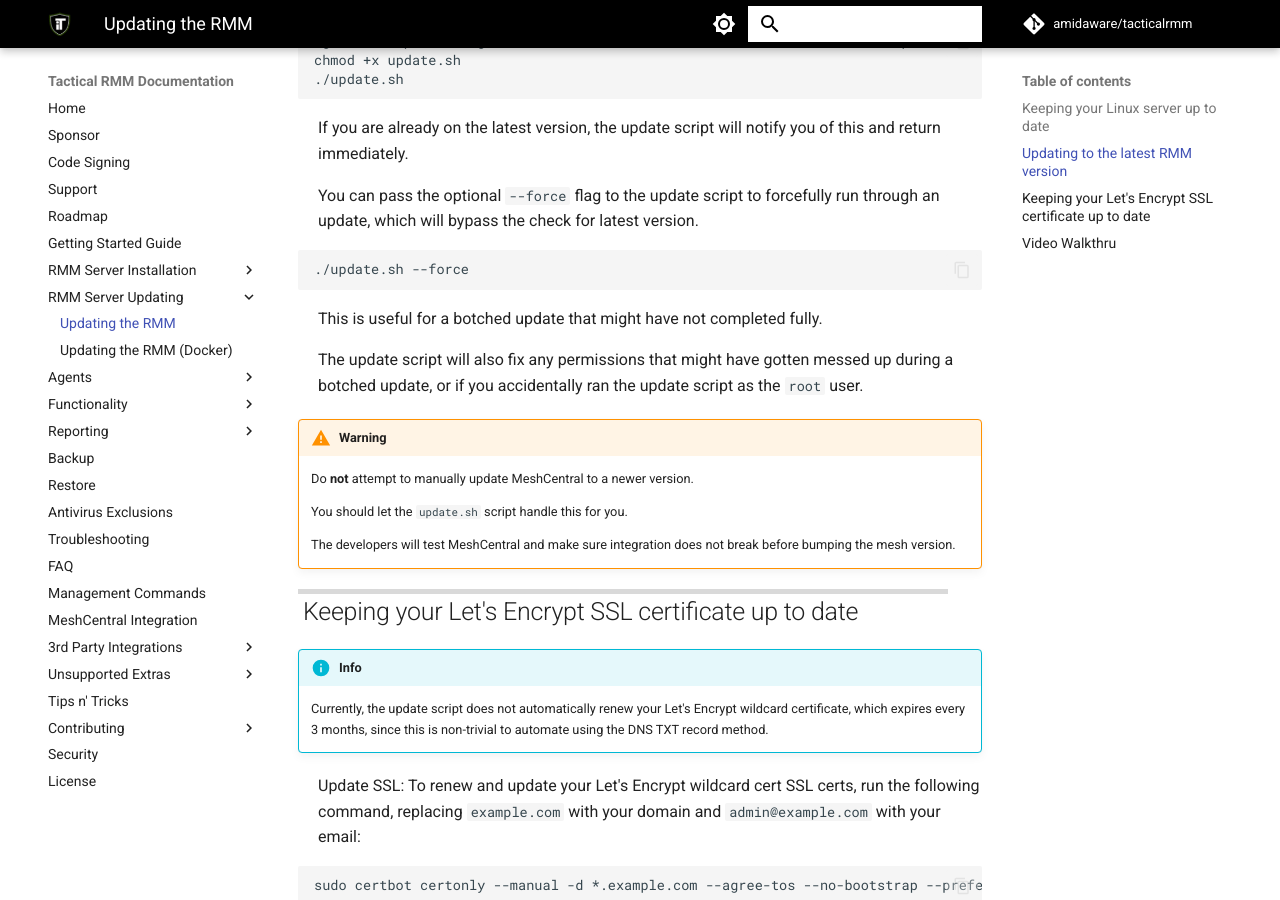
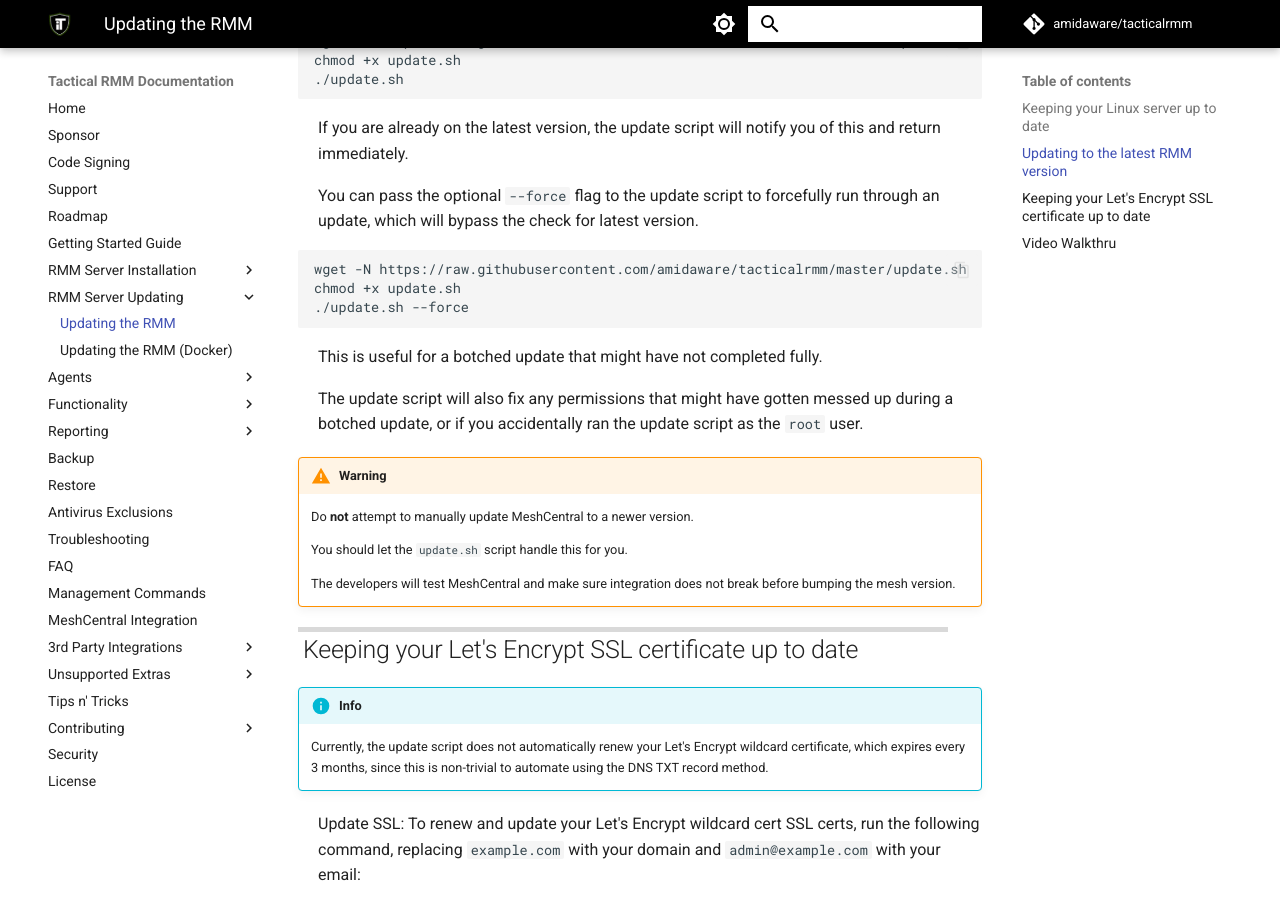
Before and after one commit to amidaware/trmm-docs, an MkDocs documentation site: the page built from docs/update_server.md, in a window 1280 px wide and 900 px high, scrolled down 1563 px. Built offline with MkDocs 1.6.1 and Material for MkDocs 9.7.7, drawn with Linux system fonts in a browser that asks for light colours; comment, search, counter and statistics services are not loaded.

Commit message:
Updating cert update to always download

````diff
--- a/docs/update_server.md
+++ b/docs/update_server.md
@@ -60,6 +60,8 @@
 You can pass the optional `--force` flag to the update script to forcefully run through an update, which will bypass the check for latest version.
 
 ```bash
+wget -N https://raw.githubusercontent.com/amidaware/tacticalrmm/master/update.sh
+chmod +x update.sh
 ./update.sh --force
 ```
 
````
